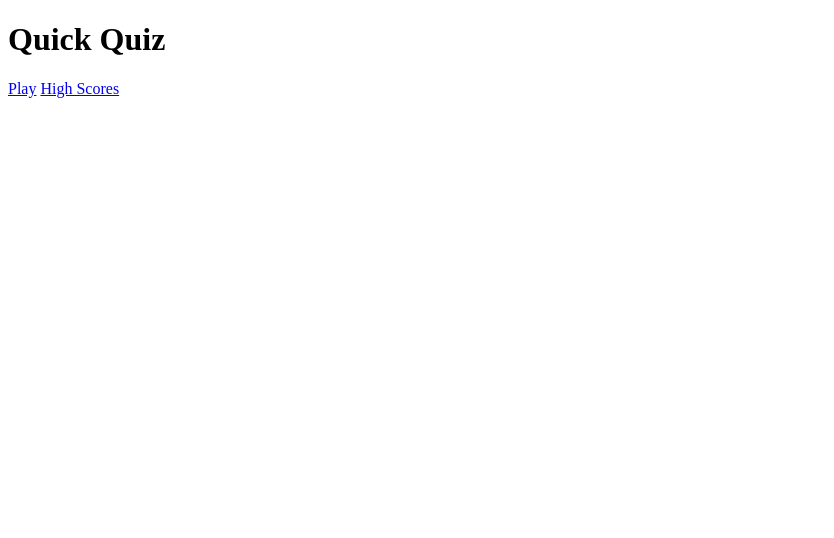
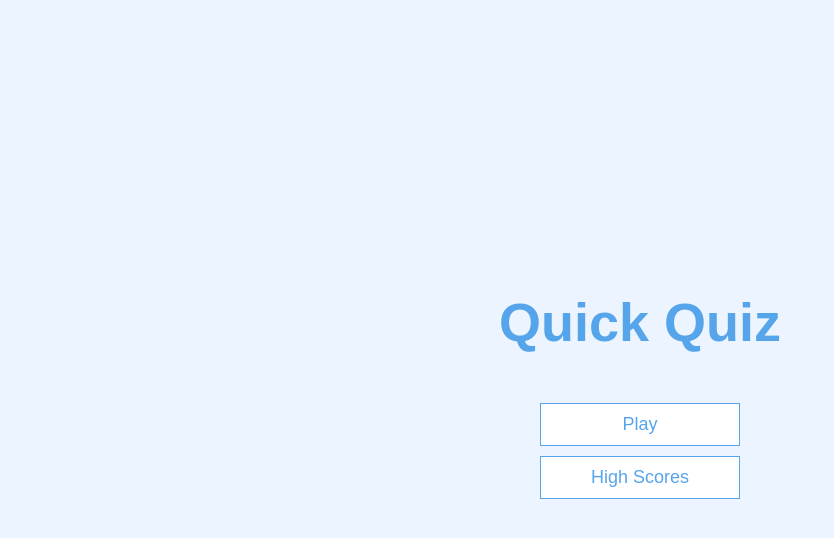
Before and after one commit to harshithaark/quick-quiz, a plain HTML site: page index.html in a window 1280 px wide. Shown: the whole page, without its empty margins (0-834 px from the left). Drawn offline with Linux system fonts and the light colour scheme; the site is published under a folder, as on GitHub Pages, so addresses that start at the root find nothing.

Commit message:
Update index.html

```diff
--- a/index.html
+++ b/index.html
@@ -4,14 +4,14 @@
     <meta charset="UTF-8">
     <meta name="viewport" content="width=device-width, initial-scale=1.0">
     <title>Quick Quiz</title>
-    <link rel="stylesheet" href="/Quick-quiz/app.css">
+    <link rel="stylesheet" href="Quick-quiz/app.css">
 </head>
 <body>
     <div class="container">
         <div id="home" class="flex-center flex-column">
             <h1>Quick Quiz</h1>
-            <a class="btn" href="/Quick-quiz/game.html">Play</a>
-            <a class="btn" href="/Quick-quiz/highscores.html">High Scores</a>
+            <a class="btn" href="Quick-quiz/game.html">Play</a>
+            <a class="btn" href="Quick-quiz/highscores.html">High Scores</a>
         </div>
     </div>
 </body>
```
